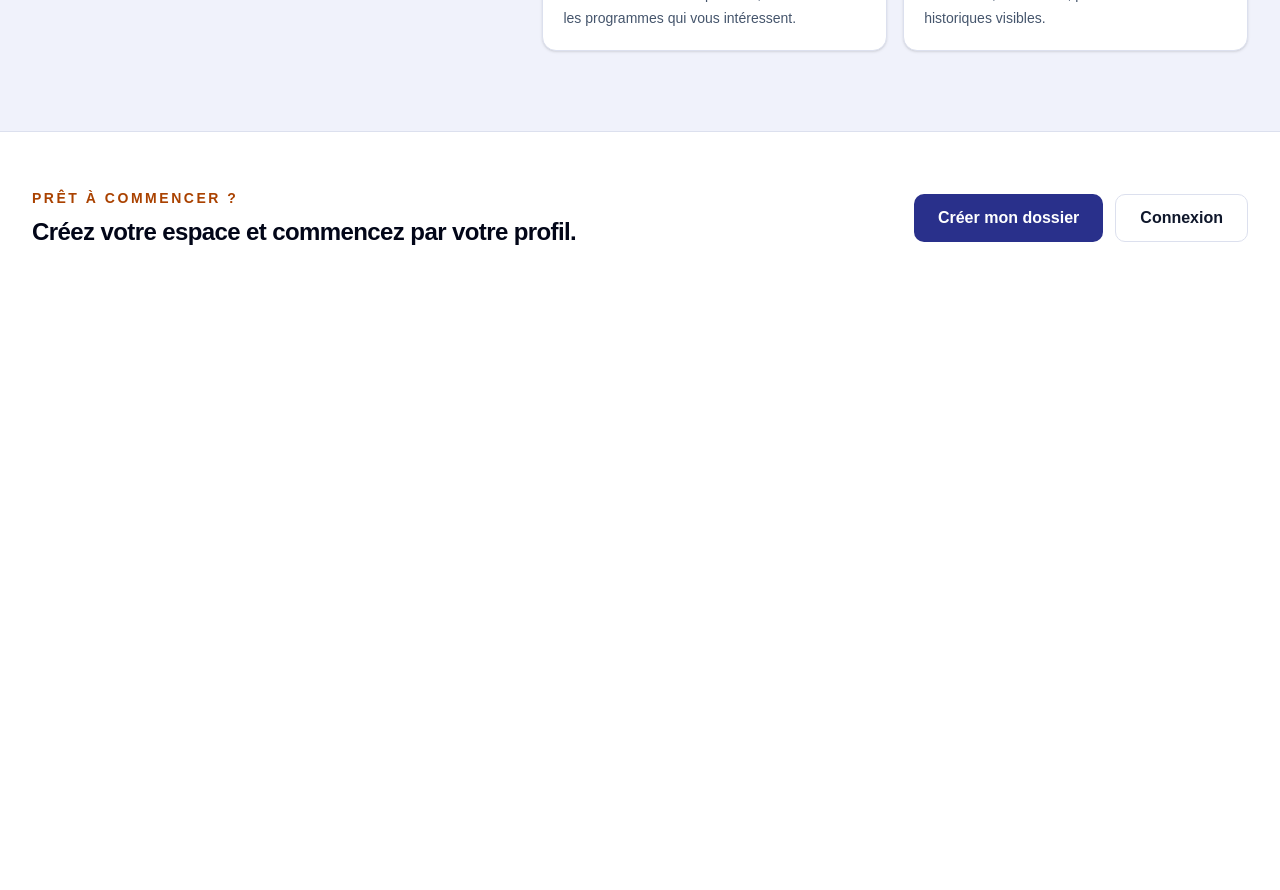
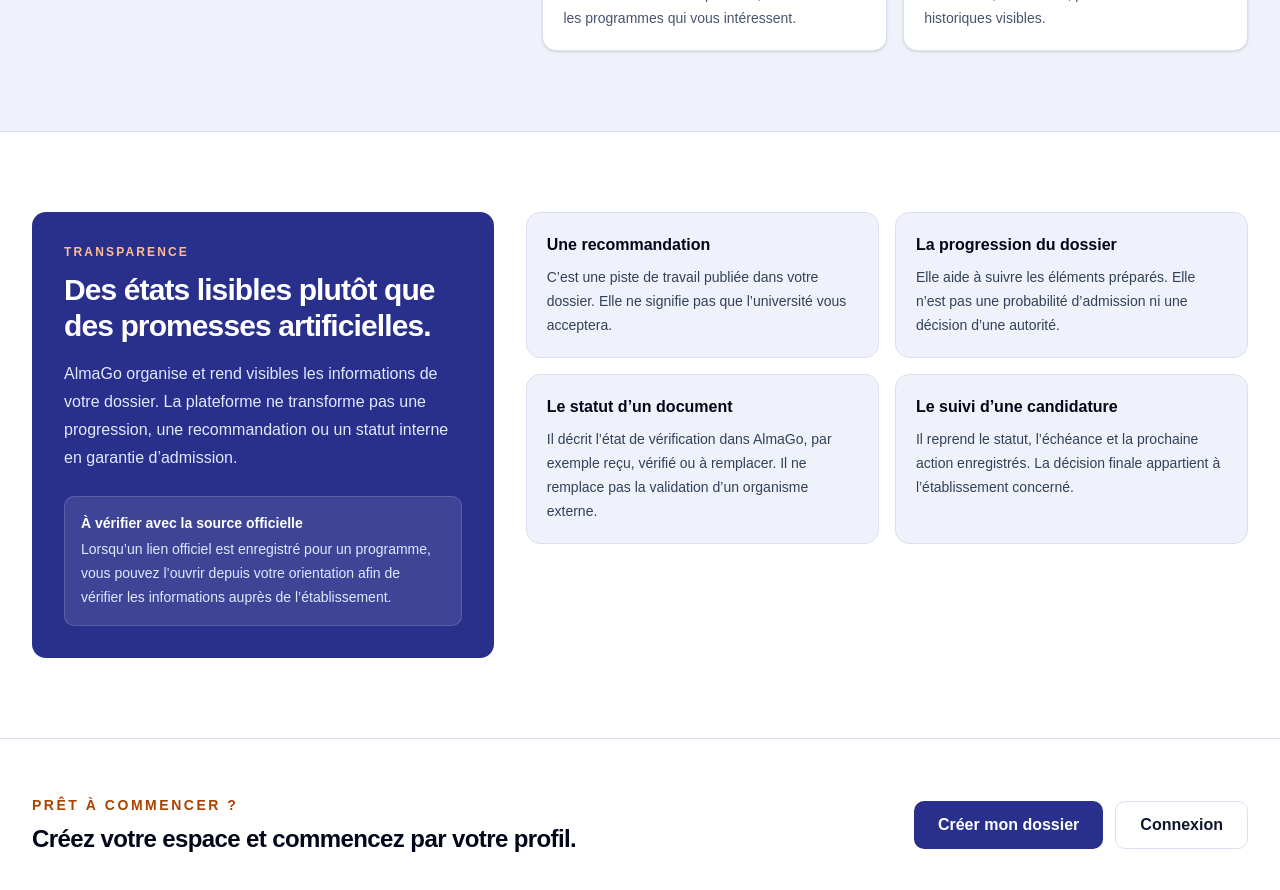
Before and after one commit to almago-platform/AlmaGo, a Next.js app: page / in a window 1280 px wide. Shown: the part 1760-2650 px from the top of the page. Before the commit the page ends 2064 px from the top, so only its background shows below. Built offline with nearby package versions, Linux system fonts and the light colour scheme.

Commit message:
feat: add transparent trust explanations to landing

```diff
--- a/src/app/page.tsx
+++ b/src/app/page.tsx
@@ -43,6 +43,7 @@ export default function Home() {
           <nav className="hidden items-center gap-7 text-sm font-semibold text-slate-600 lg:flex" aria-label="Navigation principale">
             <a className="transition-colors hover:text-[var(--brand)]" href="#parcours">Comment ça marche</a>
             <a className="transition-colors hover:text-[var(--brand)]" href="#espace">Votre espace</a>
+            <a className="transition-colors hover:text-[var(--brand)]" href="#confiance">Transparence</a>
           </nav>
 
           <div className="flex shrink-0 items-center gap-2">
@@ -180,7 +181,48 @@ export default function Home() {
         </div>
       </section>
 
-      <section id="confiance" className="bg-white py-14">
+      <section id="confiance" className="bg-white py-16 sm:py-20">
+        <div className="mx-auto max-w-7xl px-4 sm:px-6 lg:px-8">
+          <div className="grid gap-8 lg:grid-cols-[0.78fr_1.22fr] lg:items-start">
+            <div className="rounded-[var(--radius-panel)] bg-[var(--brand)] p-6 text-white sm:p-8">
+              <p className="text-xs font-bold uppercase tracking-[0.18em] text-[var(--accent-light)]">Transparence</p>
+              <h2 className="mt-3 text-3xl font-bold tracking-[-0.03em]">
+                Des états lisibles plutôt que des promesses artificielles.
+              </h2>
+              <p className="mt-4 text-sm leading-7 text-indigo-100 sm:text-base">
+                AlmaGo organise et rend visibles les informations de votre dossier. La plateforme ne transforme pas une progression, une recommandation ou un statut interne en garantie d’admission.
+              </p>
+              <div className="mt-6 rounded-[var(--radius-control)] border border-white/15 bg-white/10 p-4">
+                <p className="text-sm font-semibold">À vérifier avec la source officielle</p>
+                <p className="mt-1 text-sm leading-6 text-indigo-100">
+                  Lorsqu’un lien officiel est enregistré pour un programme, vous pouvez l’ouvrir depuis votre orientation afin de vérifier les informations auprès de l’établissement.
+                </p>
+              </div>
+            </div>
+
+            <div className="grid gap-4 sm:grid-cols-2">
+              <TrustItem
+                title="Une recommandation"
+                description="C’est une piste de travail publiée dans votre dossier. Elle ne signifie pas que l’université vous acceptera."
+              />
+              <TrustItem
+                title="La progression du dossier"
+                description="Elle aide à suivre les éléments préparés. Elle n’est pas une probabilité d’admission ni une décision d’une autorité."
+              />
+              <TrustItem
+                title="Le statut d’un document"
+                description="Il décrit l’état de vérification dans AlmaGo, par exemple reçu, vérifié ou à remplacer. Il ne remplace pas la validation d’un organisme externe."
+              />
+              <TrustItem
+                title="Le suivi d’une candidature"
+                description="Il reprend le statut, l’échéance et la prochaine action enregistrés. La décision finale appartient à l’établissement concerné."
+              />
+            </div>
+          </div>
+        </div>
+      </section>
+
+      <section className="border-t border-[var(--border)] bg-white py-14">
         <div className="mx-auto flex max-w-7xl flex-col gap-6 px-4 sm:px-6 lg:flex-row lg:items-center lg:justify-between lg:px-8">
           <div className="max-w-2xl">
             <p className="eyebrow">Prêt à commencer ?</p>
@@ -224,6 +266,15 @@ function PreviewItem({ label, value }: { label: string; value: string }) {
   );
 }
 
+function TrustItem({ title, description }: { title: string; description: string }) {
+  return (
+    <article className="rounded-[var(--radius-panel)] border border-[var(--border)] bg-[var(--surface-muted)] p-5">
+      <h3 className="font-bold text-slate-950">{title}</h3>
+      <p className="mt-2 text-sm leading-6 text-slate-700">{description}</p>
+    </article>
+  );
+}
+
 function Feature({ title, description }: { title: string; description: string }) {
   return (
     <article className="rounded-[var(--radius-panel)] border border-[var(--border)] bg-white p-5 shadow-sm">
```
